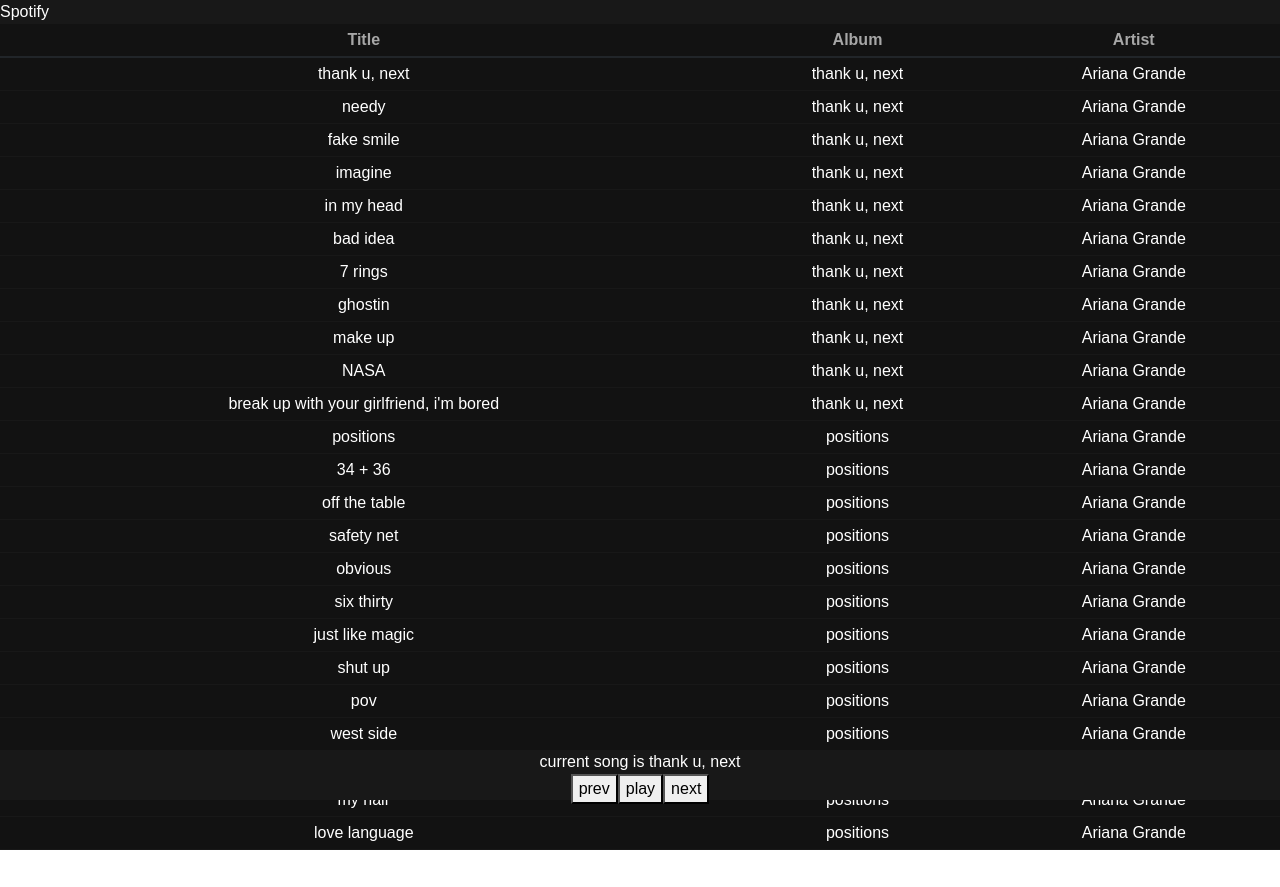
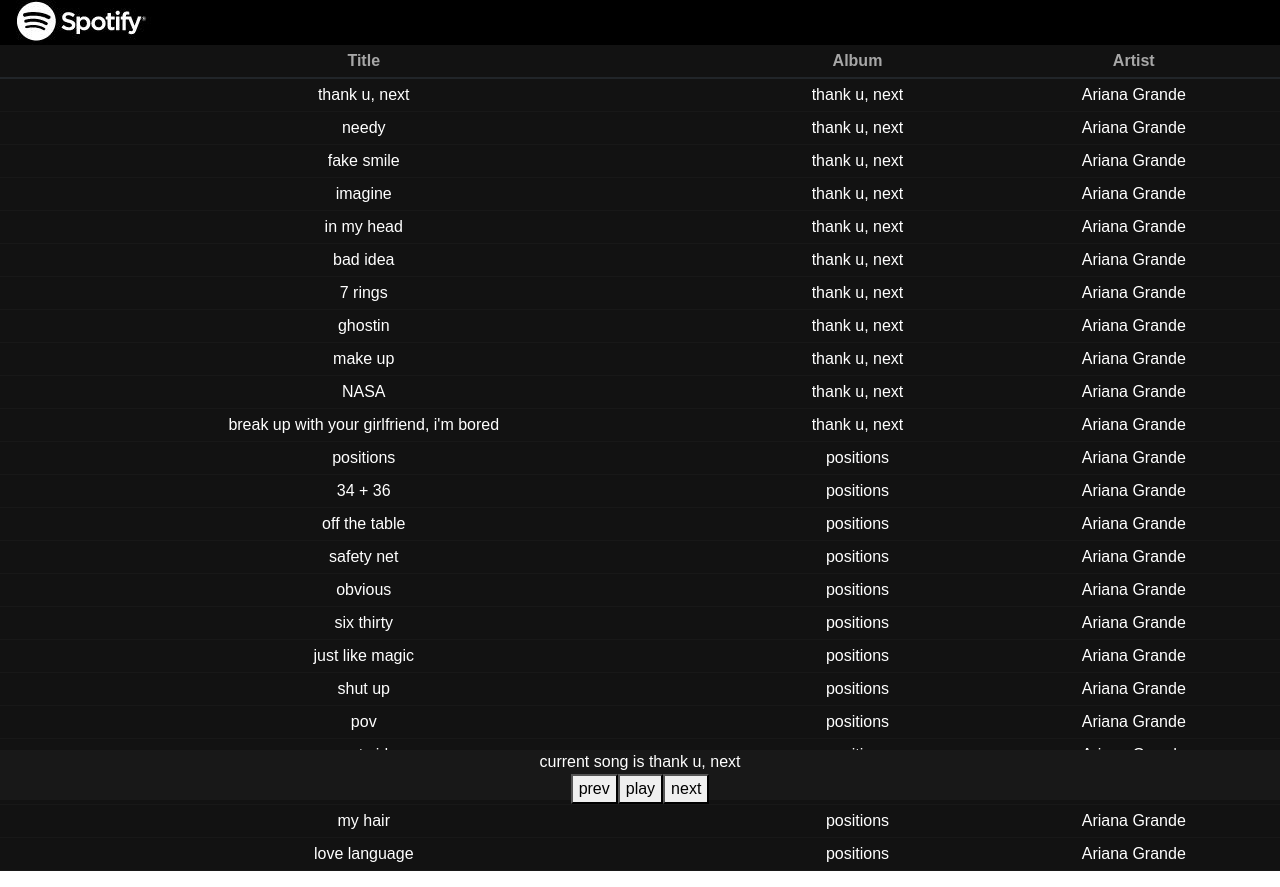
Before and after one commit to karinmat/spotify, a React (Create React App) app: page / in a window 1280 px wide. Before the commit the page ends 866 px from the top, so only its background shows below. Built offline with nearby package versions, Linux system fonts and the light colour scheme.

Commit message:
logo image and style

```diff
--- a/src/components/UpperBar.js
+++ b/src/components/UpperBar.js
@@ -1,7 +1,11 @@
+import logo from "../images/spotify_logo.JPG";
+
 export default function UpperBar() {
     return (
         <div className="UpperBar">
-            <div className="logo">Spotify</div>
+            <div className="logo">
+                <img src={logo} alt="spotify"></img>
+            </div>
         </div>
     );
 }
--- a/src/styles.css
+++ b/src/styles.css
@@ -11,7 +11,8 @@
 
 .UpperBar {
     color: #fff;
-    background-color: #181818;
+    background-color: black;
+    height: 100%;
 }
 
 .logo {
@@ -20,8 +21,6 @@
 
 table {
     background-color: #121212;
-    margin-bottom: 200px;
-    padding-bottom: 50px;
 }
 
 th {
```
Also changed, not shown: src/images/spotify_logo.JPG (added).
